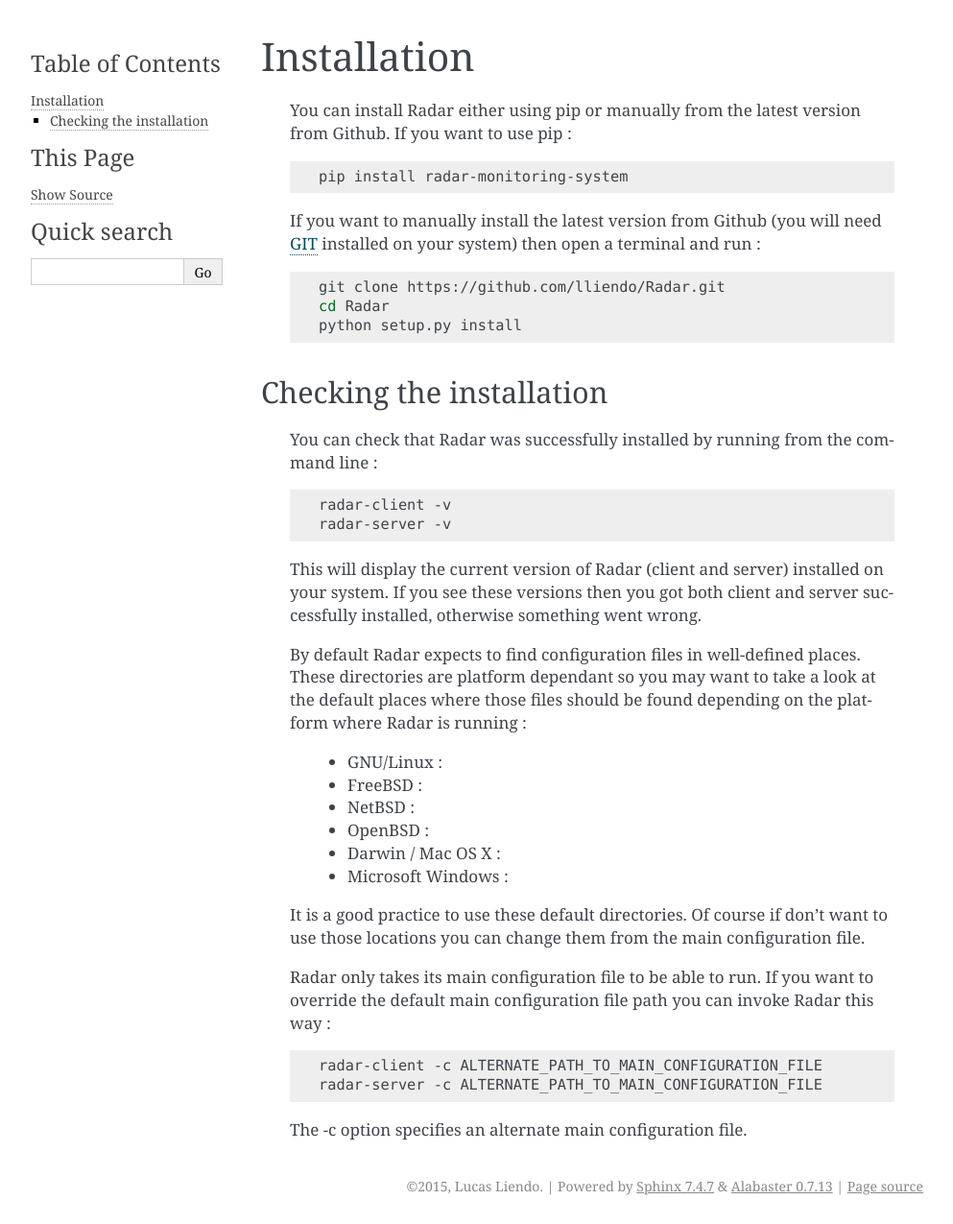
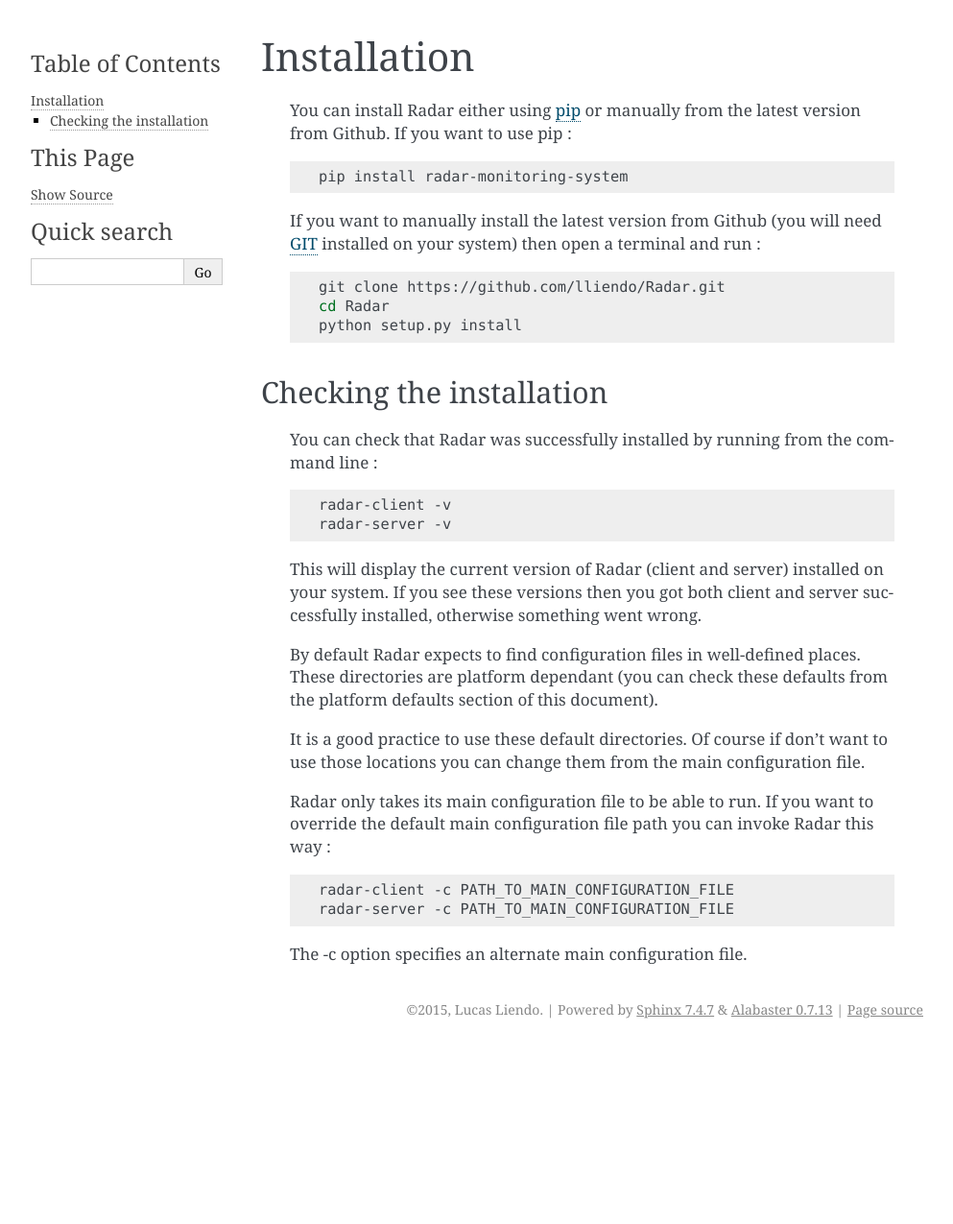
Before and after one commit to lliendo/Radar, a Sphinx documentation site: the page built from docs/installation.rst, in a window 1280 px wide. Shown: the whole page at 96% size, without its empty margins (148-1141 px from the left). Built offline with Sphinx 7.4.7, drawn with Linux system fonts in a browser that asks for light colours; after the commit the page ends 1091 px from its top, so only the background shows below that.

Commit message:
- Updated documentation.

```diff
--- a/docs/installation.rst
+++ b/docs/installation.rst
@@ -1,7 +1,7 @@
 Installation
 ============
 
-    You can install Radar either using pip or manually from the latest
+    You can install Radar either using `pip <https://pip.pypa.io/en/stable/>`_ or manually from the latest
     version from Github. If you want to use pip :
 
     .. code-block:: bash
@@ -33,34 +33,21 @@
     installed on your system. If you see these versions then you got both
     client and server successfully installed, otherwise something went wrong.
 
-    By default Radar expects to find configuration files in well-defined
-    places. These directories are platform dependant so you may want to take
-    a look at the default places where those files should be found depending
-    on the platform where Radar is running :
+    By default Radar expects to find configuration files in well-defined places.
+    These directories are platform dependant (you can check these defaults from
+    the platform defaults section of this document).
 
-        * GNU/Linux :
-
-        * FreeBSD :
-
-        * NetBSD :
-
-        * OpenBSD :
-
-        * Darwin / Mac OS X :
-
-        * Microsoft Windows :
-
-    It is a good practice to use these default directories. Of course if
-    don't want to use those locations you can change them from the main
-    configuration file.
+    It is a good practice to use these default directories. Of course if don't
+    want to use those locations you can change them from the main configuration
+    file.
 
     Radar only takes its main configuration file to be able to run.
-    If you want to override the default main configuration file path
-    you can invoke Radar this way :
+    If you want to override the default main configuration file path you can
+    invoke Radar this way :
 
     .. code-block:: bash
 
-        radar-client -c ALTERNATE_PATH_TO_MAIN_CONFIGURATION_FILE
-        radar-server -c ALTERNATE_PATH_TO_MAIN_CONFIGURATION_FILE
+        radar-client -c PATH_TO_MAIN_CONFIGURATION_FILE
+        radar-server -c PATH_TO_MAIN_CONFIGURATION_FILE
 
     The -c option specifies an alternate main configuration file.
--- a/docs/internals.rst
+++ b/docs/internals.rst
@@ -94,8 +94,8 @@
     We're now going to take a look at the most relevant classes that Radar (both
     client and server) make use of.
 
-    The main idea of the diagram is to give you the big picture on how different
-    classes are related and how objects communicate each other.
+    The main idea of these diagrams is to give you the big picture on how different
+    classes are related each other and how objects talk between them.
 
 
 Server operation
--- a/docs/server-configuration.rst
+++ b/docs/server-configuration.rst
@@ -392,7 +392,7 @@
     configuration file. This directory holds all the plugins managed by Radar.
     How is the layout of this directory ? If you've read previous sections
     you noticed that you have full freedom to layout monitors, checks and contacts
-    directories. This is not the case for the plugins directory.
+    directories. This is not the case for of plugins directory.
 
     Let's assume that your plugins directory is : /tmp/Radar/server/plugins.
     Then you have a bunch of plugins you want install. Simply copy all of them
```
Also changed, not shown: other parts of docs/internals.rst (+1 -1 lines), docs/platform-defaults.rst (+7 -7 lines), 1 other file.
